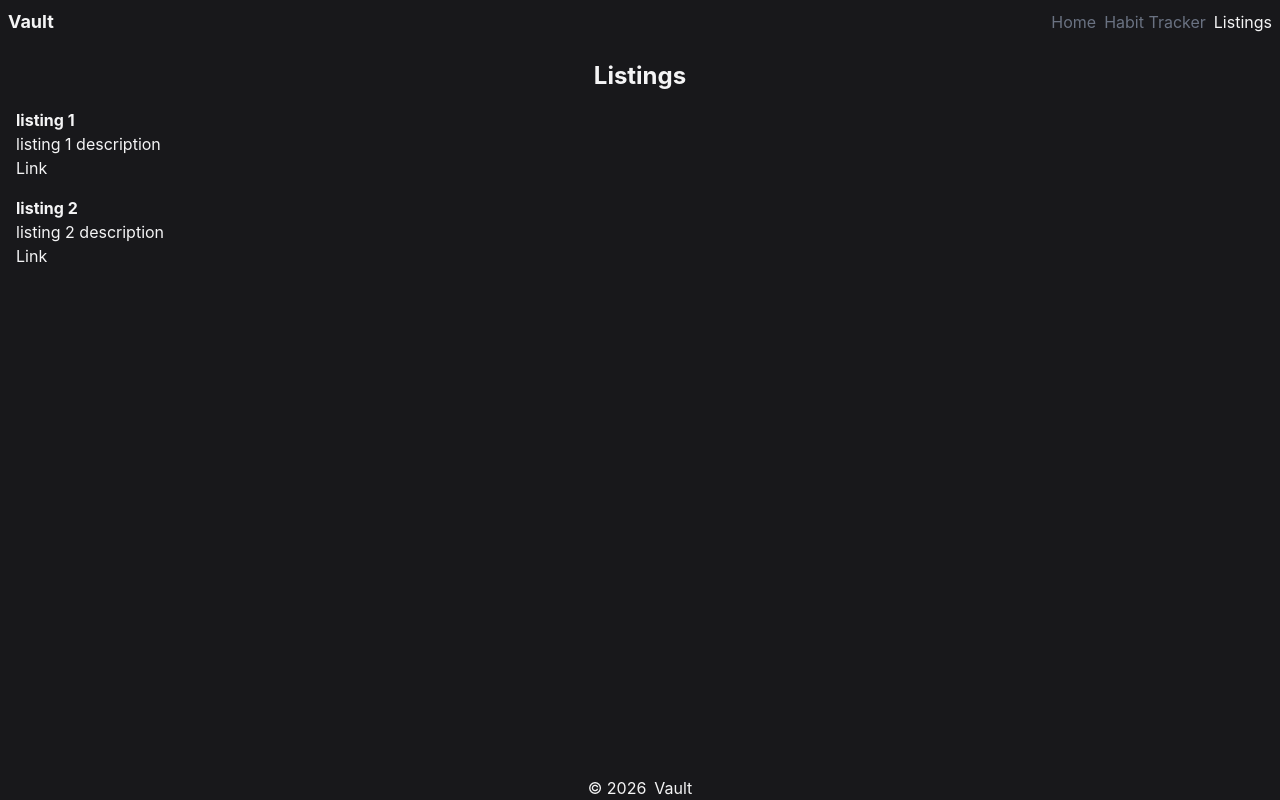
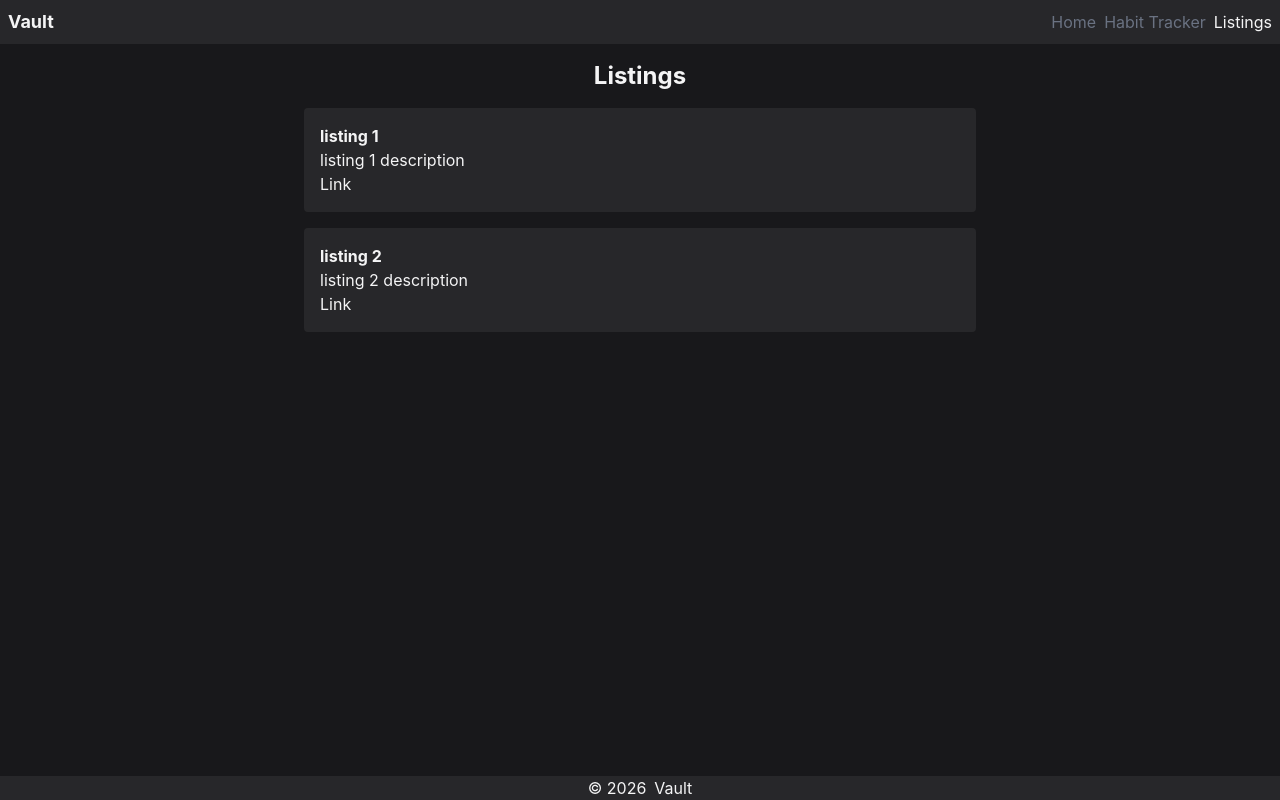
Before and after one commit to Dimterion/vault, a React (Vite) app: page /listings in a window 1280 px wide. Built offline with nearby package versions, Linux system fonts and the light colour scheme.

Commit message:
adjust header, footer & listings page

```diff
--- a/src/components/Footer.tsx
+++ b/src/components/Footer.tsx
@@ -1,6 +1,6 @@
 export default function Footer() {
   return (
-    <footer className="flex flex-row justify-center gap-2">
+    <footer className="flex flex-row justify-center gap-2 bg-zinc-800">
       <p>&copy; {new Date().getFullYear()}</p>
       <a
         href="https://github.com/Dimterion/vault"
--- a/src/components/Header.tsx
+++ b/src/components/Header.tsx
@@ -5,7 +5,7 @@ export default function Header() {
   const base = "text-gray-500 hover:text-white";
 
   return (
-    <header className="flex flex-row items-center justify-between p-2">
+    <header className="flex flex-row items-center justify-between bg-zinc-800 p-2">
       <h1 className="text-lg font-bold">
         <Link to="/">Vault</Link>
       </h1>
--- a/src/pages/listings.tsx
+++ b/src/pages/listings.tsx
@@ -2,10 +2,13 @@ import { listings } from "../assets/data/listings";
 
 export default function ListingsPage() {
   return (
-    <main className="flex flex-col gap-4 p-4">
-      <h2 className="text-center text-2xl font-bold">Listings</h2>
+    <main className="flex flex-col items-center gap-4 p-4">
+      <h2 className="text-2xl font-bold">Listings</h2>
       {listings.map((listing) => (
-        <article key={listing.id}>
+        <article
+          key={listing.id}
+          className="w-full max-w-2xl rounded bg-zinc-800 p-4"
+        >
           <h3 className="font-bold">{listing.name}</h3>
           <p>{listing.description}</p>
           <a
```
